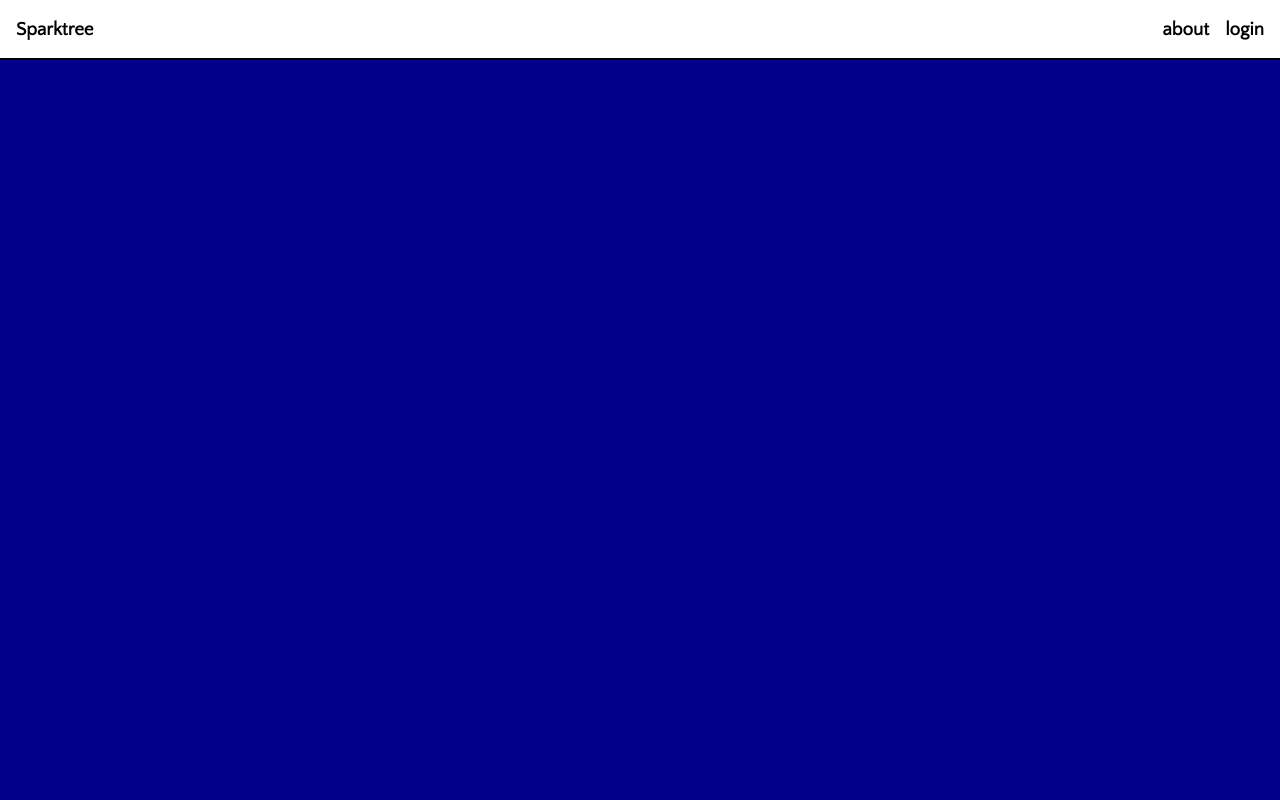
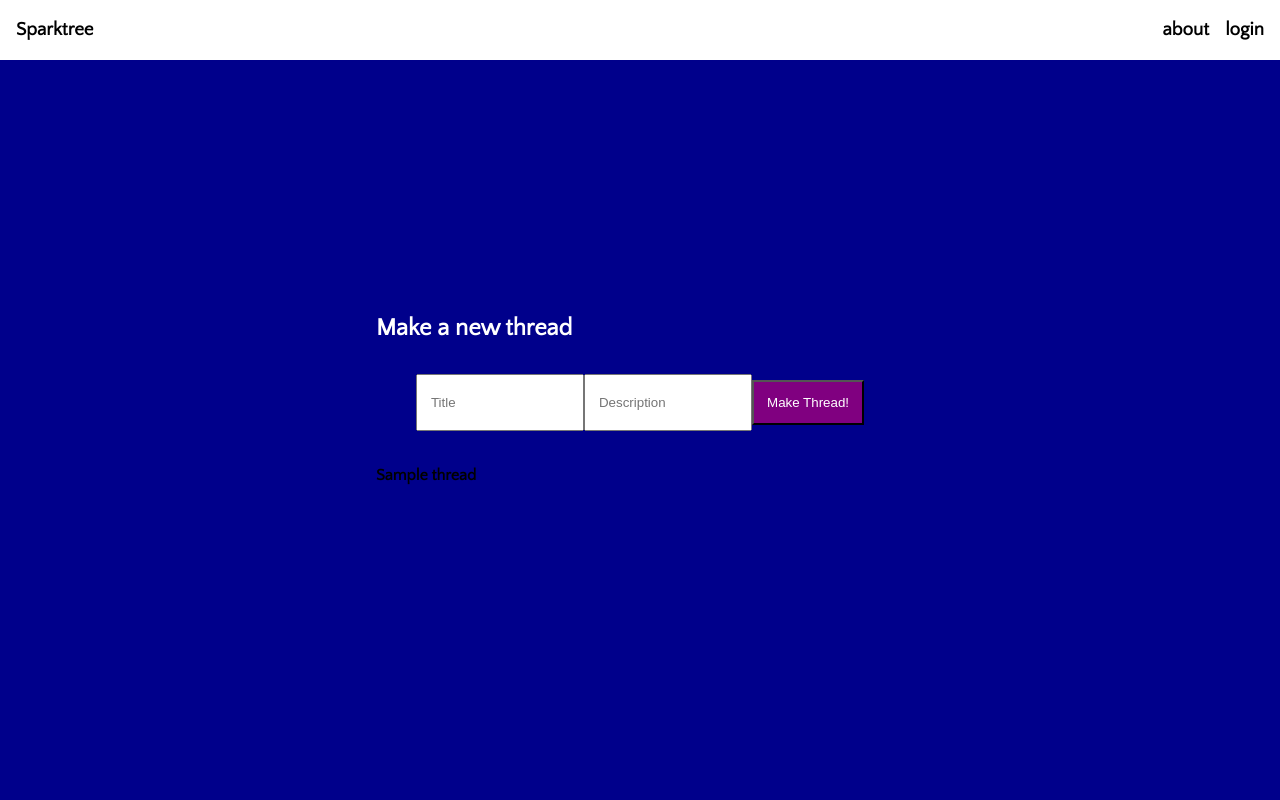
Before and after one commit to BFB1/lokaverkefni-2019v, a Flask app: page / in a window 1280 px wide. Run offline with Flask 2, Linux system fonts and the light colour scheme; a user stored in the database is signed in; tables that the repository leaves empty hold one stand-in row (values such as "Sample post"); some libraries are stand-ins or nearby versions.

Commit message:
Make initial progress on threads

```diff
--- a/app.py
+++ b/app.py
@@ -21,10 +21,18 @@ def load_user(user_id):
     return None
 
 
-@app.route('/')
+@app.route('/', methods=['GET', 'POST'])
 def index():
+
     if current_user.is_authenticated:
-        return render_template('threads.html')
+        thread_form = MakeThreadForm()
+
+        if thread_form.validate_on_submit():
+            db.session.add(Thread(title=thread_form.title.data, description=thread_form.body.data,
+                                  accountId=current_user.get_id()))
+            db.session.commit()
+
+        return render_template('threads.html', data=Thread.query.all(), form=thread_form)
     return render_template('index.html')
 
 
--- a/forms.py
+++ b/forms.py
@@ -17,3 +17,9 @@ class RegistrationForm(FlaskForm):
     ])
     confirm = PasswordField('Repeat Password', [validators.data_required()])
     submit = SubmitField('Submit')
+
+
+class MakeThreadForm(FlaskForm):
+    title = StringField('Title', [validators.data_required()], render_kw={"placeholder": "Title"})
+    body = StringField('Body', render_kw={"placeholder": "Description"})
+    submit = SubmitField('Make Thread!')
--- a/static/css/style.css
+++ b/static/css/style.css
@@ -28,6 +28,7 @@ body {
 	margin: auto;
 	background-color: darkblue;
 	font-family: 'Quattrocento Sans', sans-serif;
+	color: white;
 }
 header {
 	text-align: center;
--- a/templates/threads.html
+++ b/templates/threads.html
@@ -1,11 +1,23 @@
 {% extends 'base.html' %}
+{% from 'helpers/form_helpers.html' import render_field %}
 
 {% block content %}
 <div class="wrapper">
     <section>
-        {% for thread in threads %}
-
-        {% endfor %}
+        <section>
+            <h2>Make a new thread</h2>
+            <form method="POST" id="thread_form" class="flex_row">
+                {{ form.csrf_token }}
+                {{ render_field(form.title) }}
+                {{ render_field(form.body) }}
+                {{ render_field(form.submit, class="flex_row_child form_button") }}
+            </form>
+        </section>
+        <section>
+            {% for thread in data %}
+                <a href="/thread/{{ thread.id }}"><h4>{{ thread.title }}</h4></a>
+            {% endfor %}
+        </section>
     </section>
 </div>
 {% endblock %}
```
